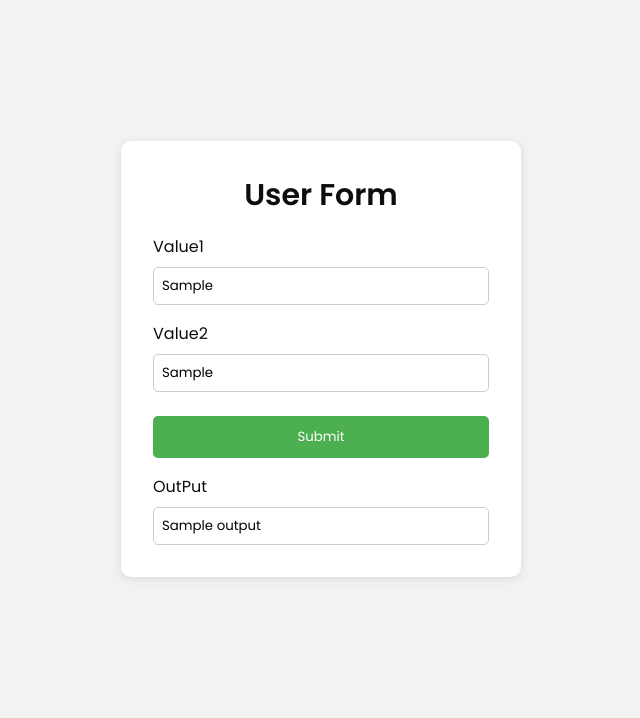
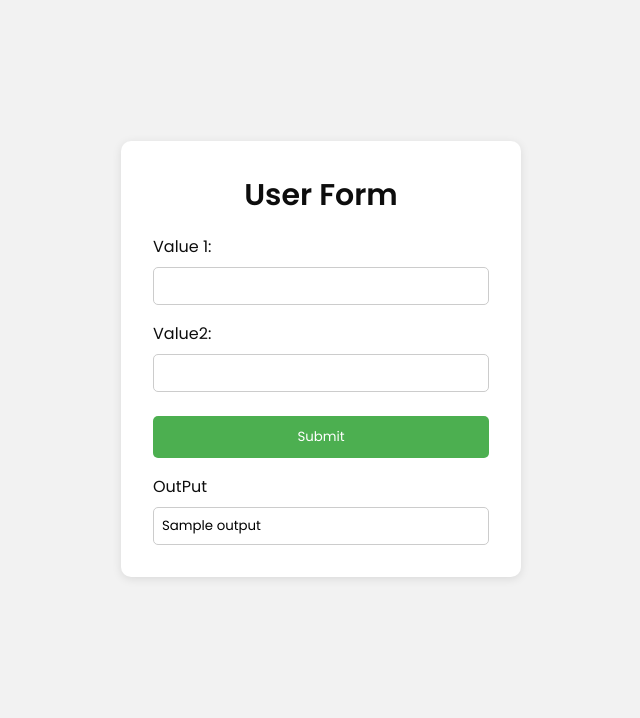
Before and after one commit to ManaheelJamil/Django-project, a Django app: template templates/userform.html in a window 1280 px wide. Shown: the part 87-805 px from the top of the page, without its empty margins (319-959 px from the left). Run offline with Django 5.2, Linux system fonts and the light colour scheme; the template is opened without the code that fills it: values that come from a table or form of the project are taken from there, most other values are stand-ins (such as "Sample title", 1, 10 or a date in 2020).

Commit message:
add django form

```diff
--- /dev/null
+++ b/myproject/forms.py
@@ -0,0 +1,5 @@
+from django import forms
+
+class usersForm(forms.Form):
+    num1 = forms.CharField(label="Value 1",required=False,widget=forms.TextInput(attrs={"class":"form-control"}))
+    num2 = forms.CharField(label="Value2",required=False,widget=forms.TextInput(attrs={"class":"form-control"}))
--- a/templates/header.html
+++ b/templates/header.html
@@ -30,7 +30,7 @@
               <li  class="{%  if request.path == '' %} active {% endif %}"><a href="#">Testimonials</a></li>
               <li  class="{%  if request.path == '/about-us/' %} active {% endif %}"><a href="/about-us">About us</a></li>
               <li  class="{%  if request.path == '' %} active {% endif %}"><a href="/about">Contact us</a></li>
-         <button class="but"><a href="/userform">Login</a></button>
+         <button class="but"><a href="/userform/">Login</a></button>
             </ul>
 
           </nav>
--- a/templates/userform.html
+++ b/templates/userform.html
@@ -3,13 +3,13 @@
   <div class="form-container">
     <h3>User Form</h3>
     <form method="post" action="{% url 'submitform' %}">
-{% csrf_token %}
-      <label for="name">Value1</label>
+      {% csrf_token %}
+      {% comment %} <label for="name">Value1</label>
       <input type="text" id="name" value="{{n1}}" name="name" required />
 
       <label for="email">Value2</label>
-      <input type="text" id="email" value="{{n2}}" name="email" required />
-
+      <input type="text" id="email" value="{{n2}}" name="email" required /> {% endcomment %}
+      {{form}}
       <button type="submit">Submit</button>
       <label for="email">OutPut</label>
 
```
Also changed, not shown: myproject/views.py (+9 -6 lines).
